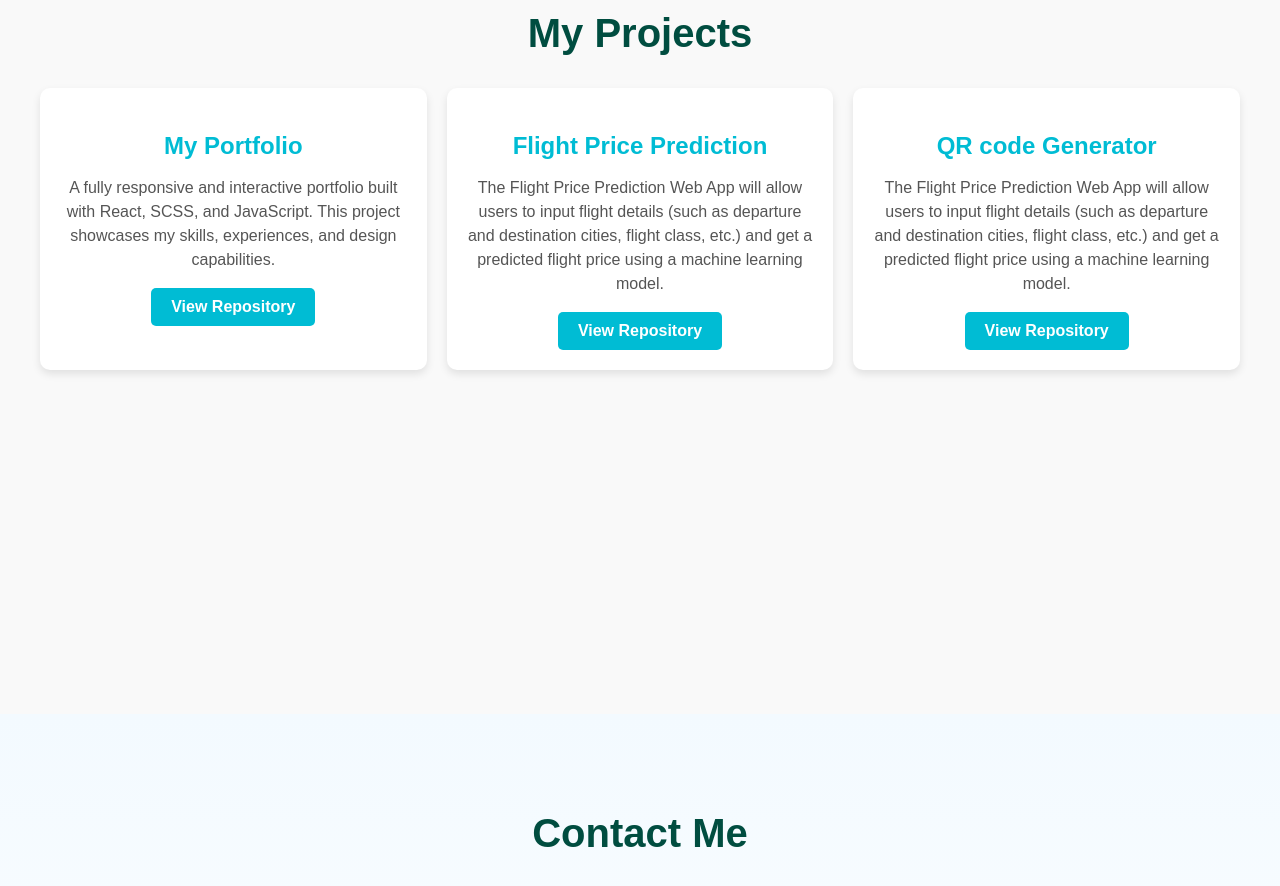
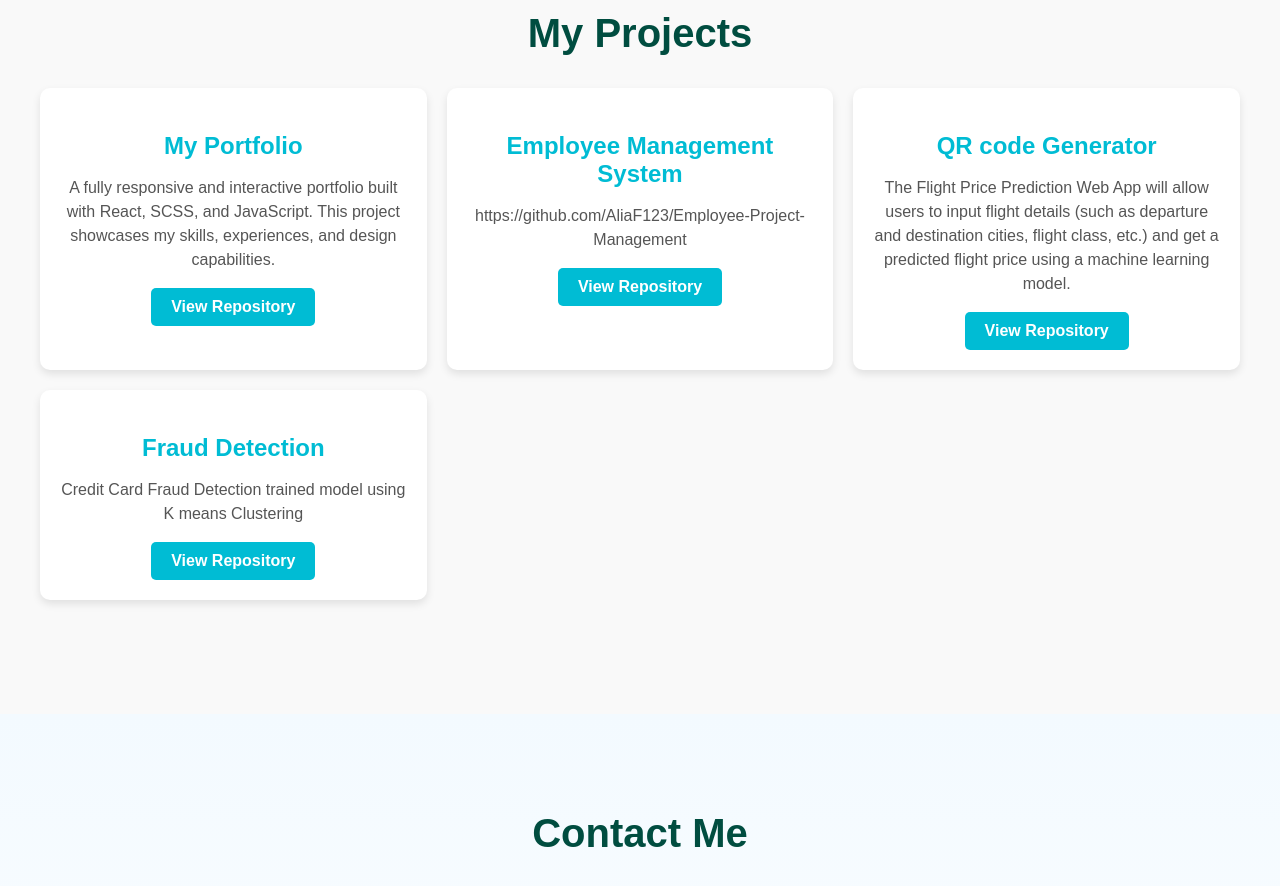
Before and after one commit to AliaF123/AliaFirdous, a React (Create React App) app: page / in a window 1280 px wide. Shown: the part 2560-3446 px from the top of the page. Built offline with nearby package versions, Linux system fonts and the light colour scheme.

Commit message:
added changes

```diff
--- a/src/components/Projects.jsx
+++ b/src/components/Projects.jsx
@@ -8,14 +8,19 @@ const projects = [
     link: "https://github.com/AliaF123/MY_PORTFOLIO"
   },
   {
-    title: "Flight Price Prediction",
-    description: "The Flight Price Prediction Web App will allow users to input flight details (such as departure and destination cities, flight class, etc.) and get a predicted flight price using a machine learning model.",
+    title: "Employee Management System",
+    description: "https://github.com/AliaF123/Employee-Project-Management",
     link: "https://github.com/AliaF123"
   },
   {
     title: "QR code Generator",
     description: "The Flight Price Prediction Web App will allow users to input flight details (such as departure and destination cities, flight class, etc.) and get a predicted flight price using a machine learning model.",
     link: "https://github.com/AliaF123/python_learning/blob/main/QRcode%20genrator.ipynb"
+  },
+  {
+    title: "Fraud Detection",
+    description: "Credit Card Fraud Detection trained model using K means Clustering",
+    link: "https://github.com/AliaF123/Fraud_Detection"
   }
 ];
 
```
